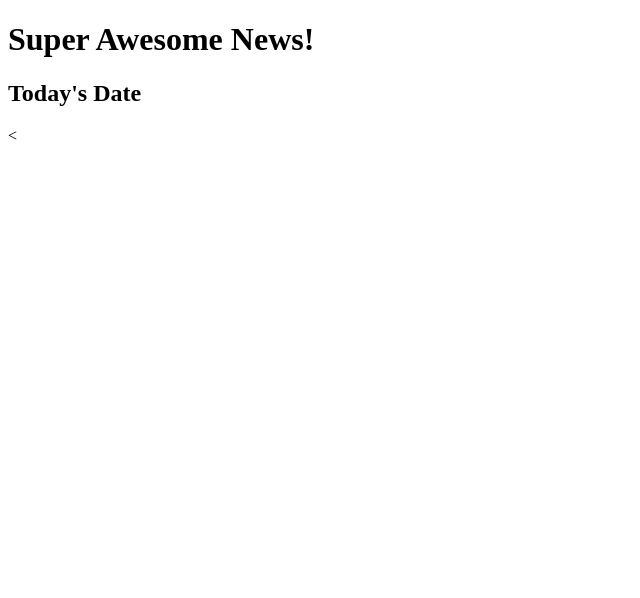
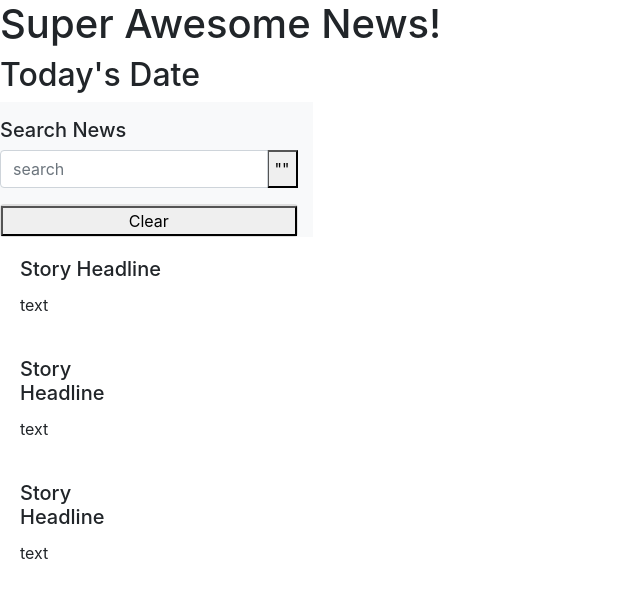
Before and after one commit to SLee612/group_project_1, a plain HTML site: page index.html in a window 1280 px wide. Shown: the whole page, without its empty margins (0-640 px from the left). Drawn offline with nearby package versions, Linux system fonts and the light colour scheme.

Commit message:
index update

```diff
--- a/index.html
+++ b/index.html
@@ -5,6 +5,7 @@
     <meta http-equiv="X-UA-Compatible" content="IE=edge">
     <meta name="viewport" content="width=device-width, initial-scale=1.0">
     <link rel="stylesheet" href="assets/style.css" />
+    <link rel="stylesheet" href="https://cdn.jsdelivr.net/npm/bootstrap@4.6.0/dist/css/bootstrap.min.css" integrity="sha384-B0vP5xmATw1+K9KRQjQERJvTumQW0nPEzvF6L/Z6nronJ3oUOFUFpCjEUQouq2+l" crossorigin="anonymous">
     <title>News Today!</title>
 </head>
 <body>
@@ -13,10 +14,55 @@
         <h2>Today's Date</h2>
     </header>
 
-    <
 
 
+    <div class="row content-row">
+        <div class="col-12 col-md-3 bg-light pt-3">
+            <h5>Search News</h5>
+            <form>
+                <div class="form-group input-group">
+                    <input type="text" class="form-control" id="search-news" placeholder="search">
+                    <div class="input-group-append">
+                        <button type="button" id="search-news-button">""</button>
+                    </div>
+                </div>
+            </form>
 
+            <div class="card">
+                <ul class="list-group list-group-flush" id="search-news-list">
+                </ul>
+                <button id="clear-history">Clear</button>
+            </div>
+        </div>
+    </div>
+
+    <div id="News-Story" class="row">
+        <div class="col-2">
+            <div class="card-1">
+                <div class="card-body">
+                <h5 class="card-title">Story Headline</h5>
+                <p class="card-text">text</p>
+    </div>
+
+    <div id="Reddit-Story" class="row">
+        <div class="col-2">
+            <div class="card-2">
+                    <div class="card-body">
+                    <h5 class="card-title">Story Headline</h5>
+                    <p class="card-text">text</p>
+    </div>
+
+    <div id="Fun Stuff" class="row">
+        <div class="col-2">
+            <div class="card-3">
+                    <div class="card-body">
+                    <h5 class="card-title">Story Headline</h5>
+                    <p class="card-text">text</p>
+    </div>
+
+
+    <script src="https://code.jquery.com/jquery-3.5.1.slim.min.js" integrity="sha384-DfXdz2htPH0lsSSs5nCTpuj/zy4C+OGpamoFVy38MVBnE+IbbVYUew+OrCXaRkfj" crossorigin="anonymous"></script>
+    <script src="https://cdn.jsdelivr.net/npm/bootstrap@4.6.0/dist/js/bootstrap.bundle.min.js" integrity="sha384-Piv4xVNRyMGpqkS2by6br4gNJ7DXjqk09RmUpJ8jgGtD7zP9yug3goQfGII0yAns" crossorigin="anonymous"></script>
     <script src="assets/script.js"></script>
 </body>
 </html>
```
